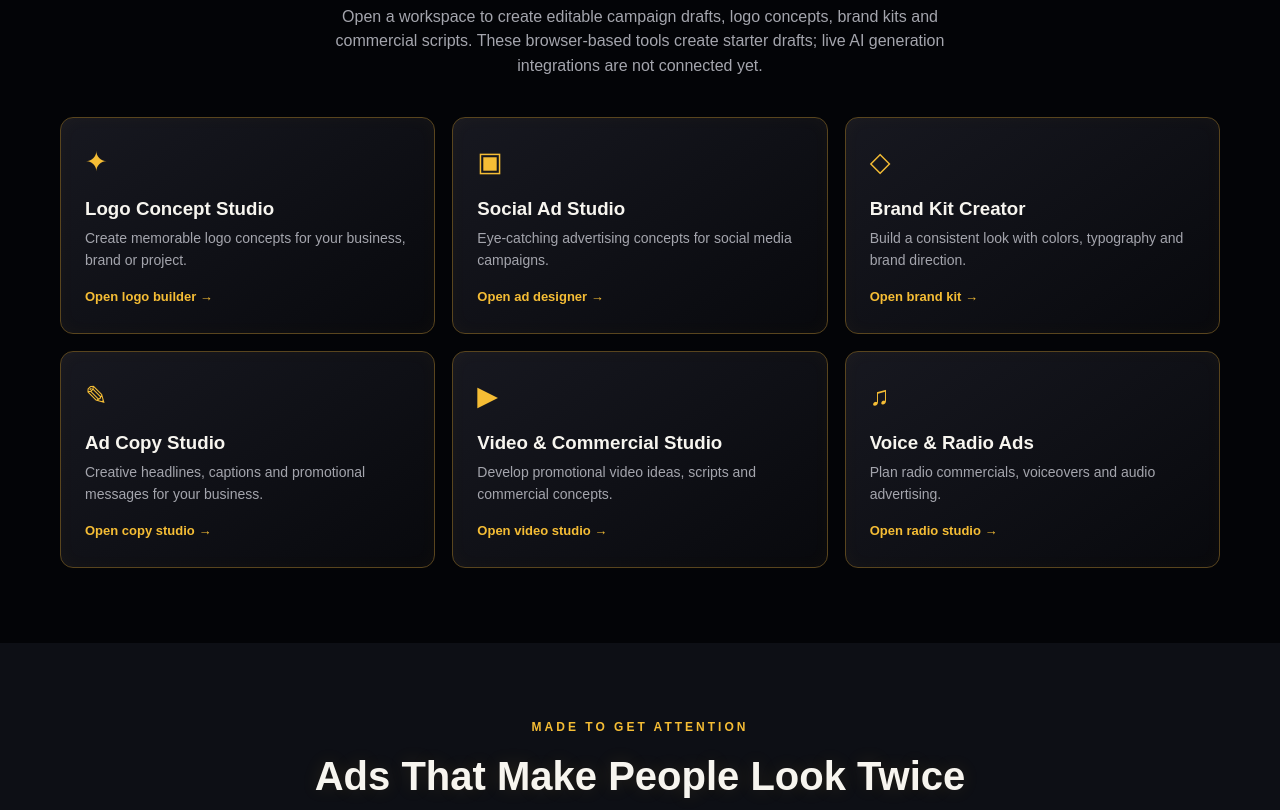
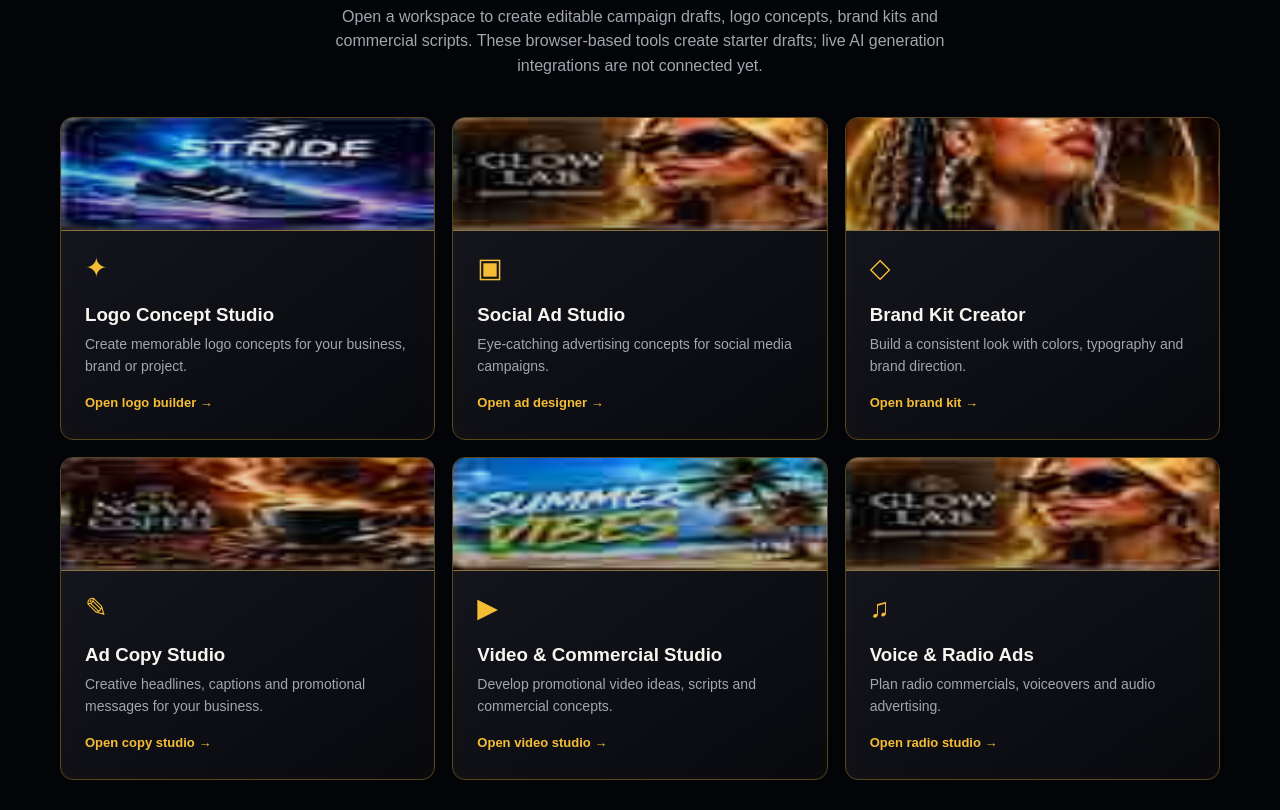
Before and after one commit to dterminette9-wq/adlogos, a plain HTML site: page index.html in a window 1280 px wide. Shown: the part 946-1756 px from the top of the page. Drawn offline with Linux system fonts and the light colour scheme.

Commit message:
Add photographic previews to all ADLOGOS creative studio cards

```diff
--- a/index.html
+++ b/index.html
@@ -54,6 +54,12 @@ section{padding:75px 0}
 .section-heading p{color:var(--muted);max-width:620px;margin:auto}
 .studio-grid{display:grid;grid-template-columns:repeat(3,1fr);gap:17px}
 .studio{appearance:none;text-align:left;width:100%;font:inherit;color:inherit;background:linear-gradient(145deg,#171820,#08090d);border:1px solid #59451e;border-radius:13px;padding:24px;transition:.2s;box-shadow:inset 0 0 18px #f5bd3508;cursor:pointer}
+.studio:before{content:"";display:block;height:112px;margin:-24px -24px 17px;border-radius:12px 12px 0 0;background-image:linear-gradient(0deg,#08090d55,#08090d08),url("assets/campaigns.jpg");background-size:cover,400% 100%;background-position:center,0% center;border-bottom:1px solid #8b7041}
+.studio:nth-child(2):before{background-position:center,100% center}
+.studio:nth-child(3):before{background-image:linear-gradient(0deg,#08090d55,#08090d08),url("assets/presenter.jpg");background-size:cover;background-position:center 28%}
+.studio:nth-child(4):before{background-position:center,33.333% center}
+.studio:nth-child(5):before{background-image:linear-gradient(0deg,#08090d55,#08090d08),url("assets/campaigns.jpg");background-size:cover,400% 100%;background-position:center,66.666% center}
+.studio:nth-child(6):before{background-position:center,100% center}
 .studio-action{display:inline-block;margin-top:16px;color:var(--gold);font-size:13px;font-weight:800}
 .studio:focus-visible{outline:2px solid var(--gold-bright);outline-offset:3px}
 .project-modal{position:fixed;inset:0;background:#000d;z-index:30;display:none;align-items:center;justify-content:center;padding:18px}
```
